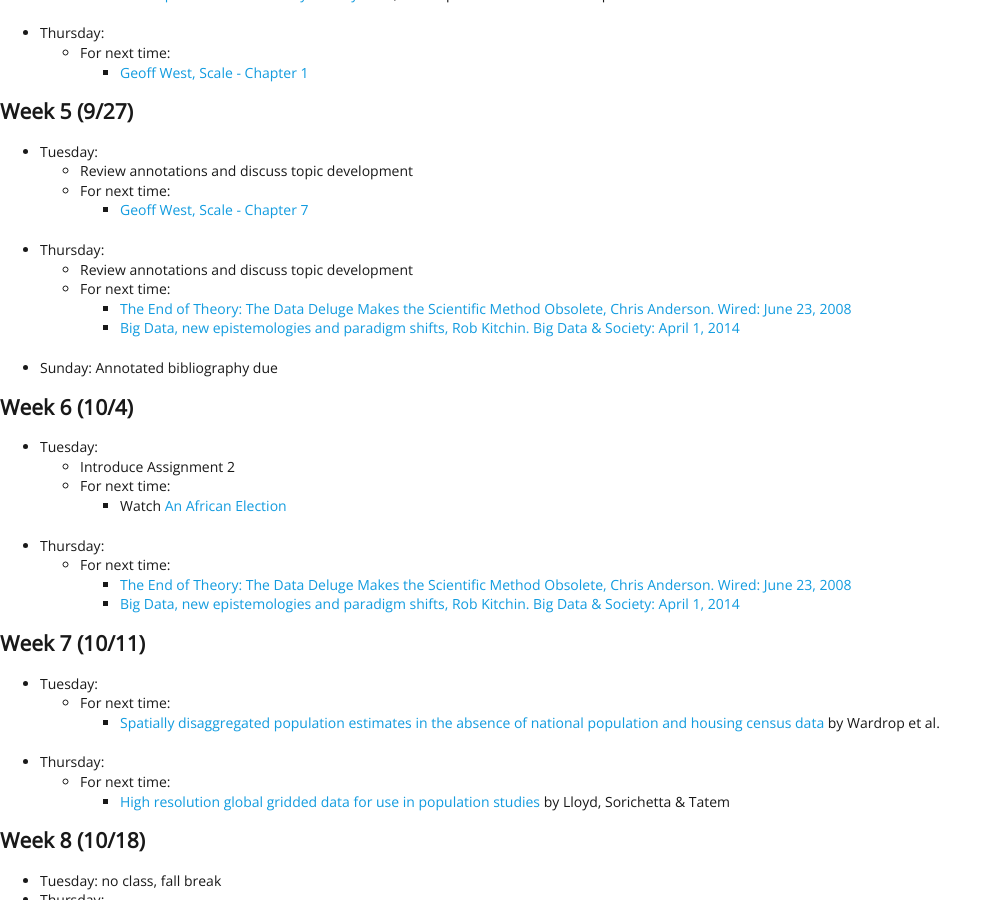
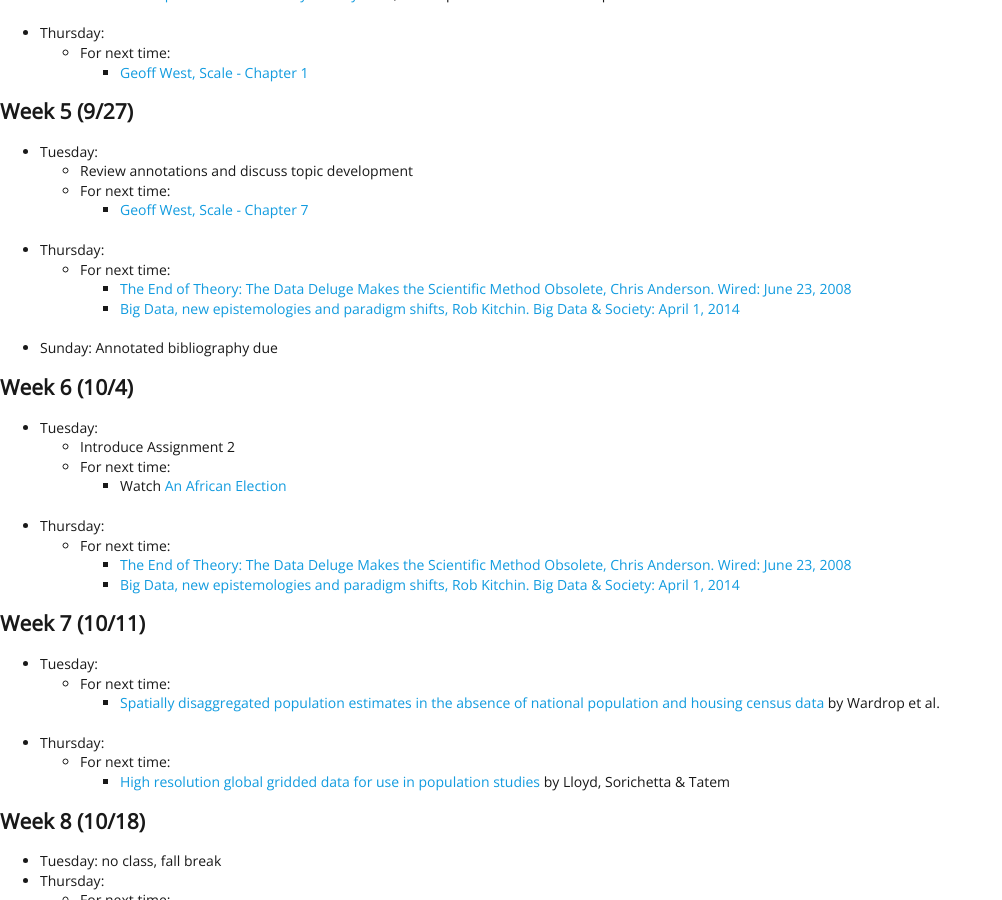
Before and after one commit to EMBrewer/dat150, a Jekyll site: the page built from _posts/2021-09-17-schedule.md, in a window 1280 px wide and 900 px high, scrolled down 1118 px. Shown: the whole window, without its empty margins (0-1002 px from the left). Built offline with Jekyll 4.4.1, drawn with Linux system fonts in a browser that asks for light colours; our own code applies the rules of GitHub Pages for plain Markdown files.

Commit message:
Update 2021-09-17-schedule.md

```diff
--- a/_posts/2021-09-17-schedule.md
+++ b/_posts/2021-09-17-schedule.md
@@ -52,7 +52,6 @@
 	- For next time:
 		- [Geoff West, Scale - Chapter 7](https://dsfall21.slack.com/files/U02DA5H2NGJ/F02EVA0KH8V/west_scale.pdf)
 - Thursday:
-	- Review annotations and discuss topic development
 	- For next time:
 		- [The End of Theory: The Data Deluge Makes the Scientific Method Obsolete, Chris Anderson.  Wired: June 23, 2008](https://www.wired.com/2008/06/pb-theory/)
 		- [Big Data, new epistemologies and paradigm shifts, Rob Kitchin.  Big Data & Society: April 1, 2014](https://journals.sagepub.com/doi/full/10.1177/2053951714528481)
```
